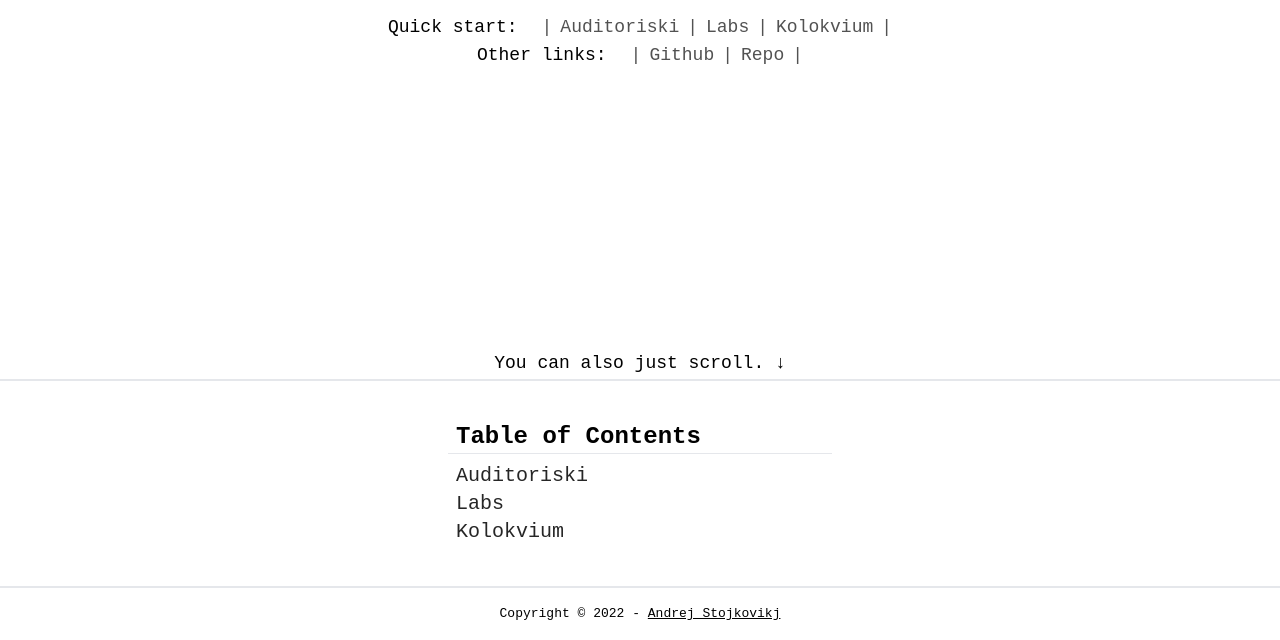
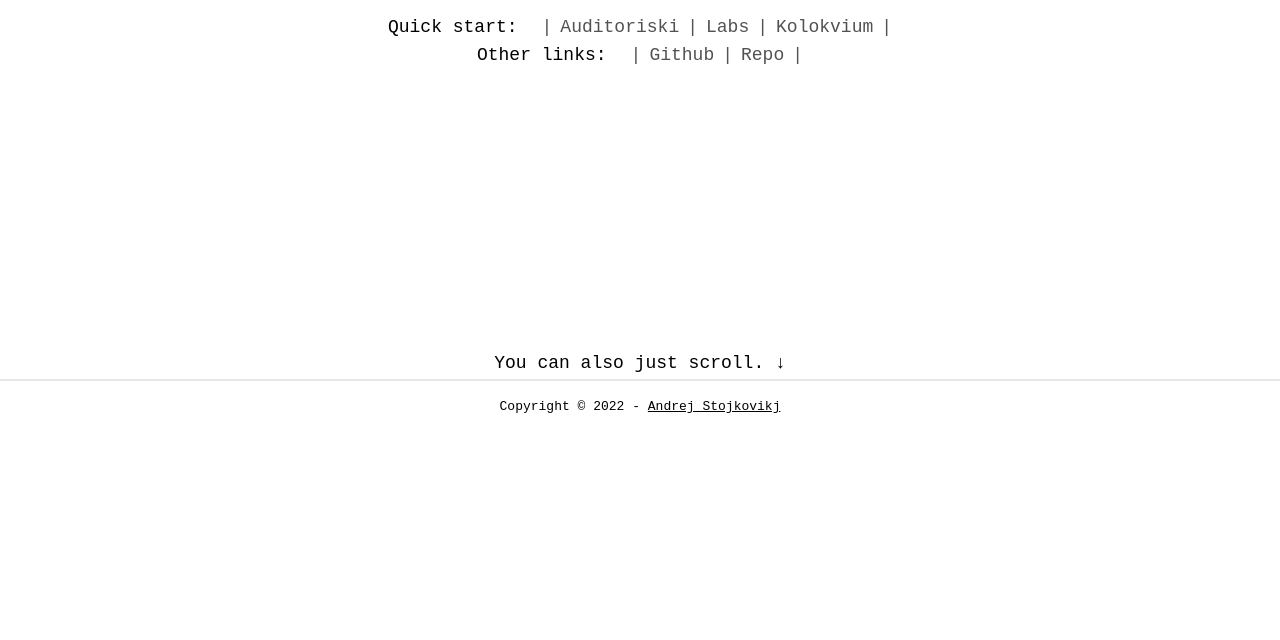
Before and after one commit to AndrejStojkovic/SP, a plain HTML site: page index.html in a window 1280 px wide. Shown: the part 419-1059 px from the top of the page. After the commit the page ends 852 px from the top, so only its background shows below. Drawn offline with nearby package versions, Linux system fonts and the light colour scheme.

Commit message:
Removed Table of Contents because it is unnecessary

```diff
--- a/index.html
+++ b/index.html
@@ -71,33 +71,6 @@
     </div>
   </div>
 
-  <div id="contents" class="flex flex-col justify-center border-b-2 py-10">
-    <div class="max-w-sm w-full mx-auto">
-      <div id="title" class="text-2xl font-semibold px-2">
-        Table of Contents
-      </div>
-      <hr>
-
-      <div class="flex flex-col px-2 pt-2">
-        <div id="auditoriski">
-          <a href="Auditoriski" class="text-xl text-neutral-800 hover:text-black hover:underline">
-            Auditoriski
-          </a>
-        </div>
-        <div id="labs">
-          <a href="Labs" class="text-xl text-neutral-800 hover:text-black hover:underline">
-            Labs
-          </a>
-        </div>
-        <div id="kolokvium">
-          <a href="Kolokvium" class="text-xl text-neutral-800 hover:text-black hover:underline">
-            Kolokvium
-          </a>
-        </div>
-      </div>
-    </div>
-  </div>
-
   <div id="footer" class="w-full p-4 text-center">
     Copyright &copy; <span id="year">0000</span> - <a href="https://github.com/AndrejStojkovic" class="hover:text-neutral-700 underline">Andrej Stojkovikj</a>
   </div>
```
